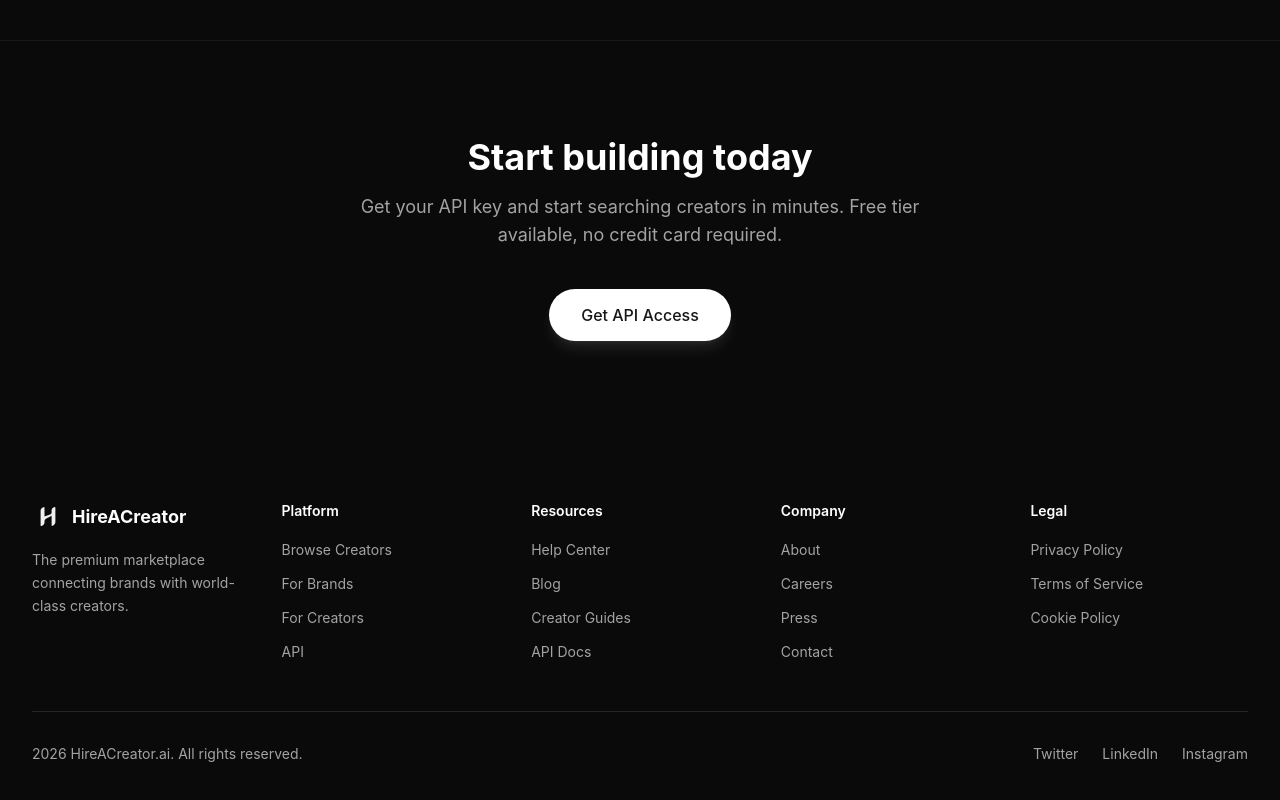
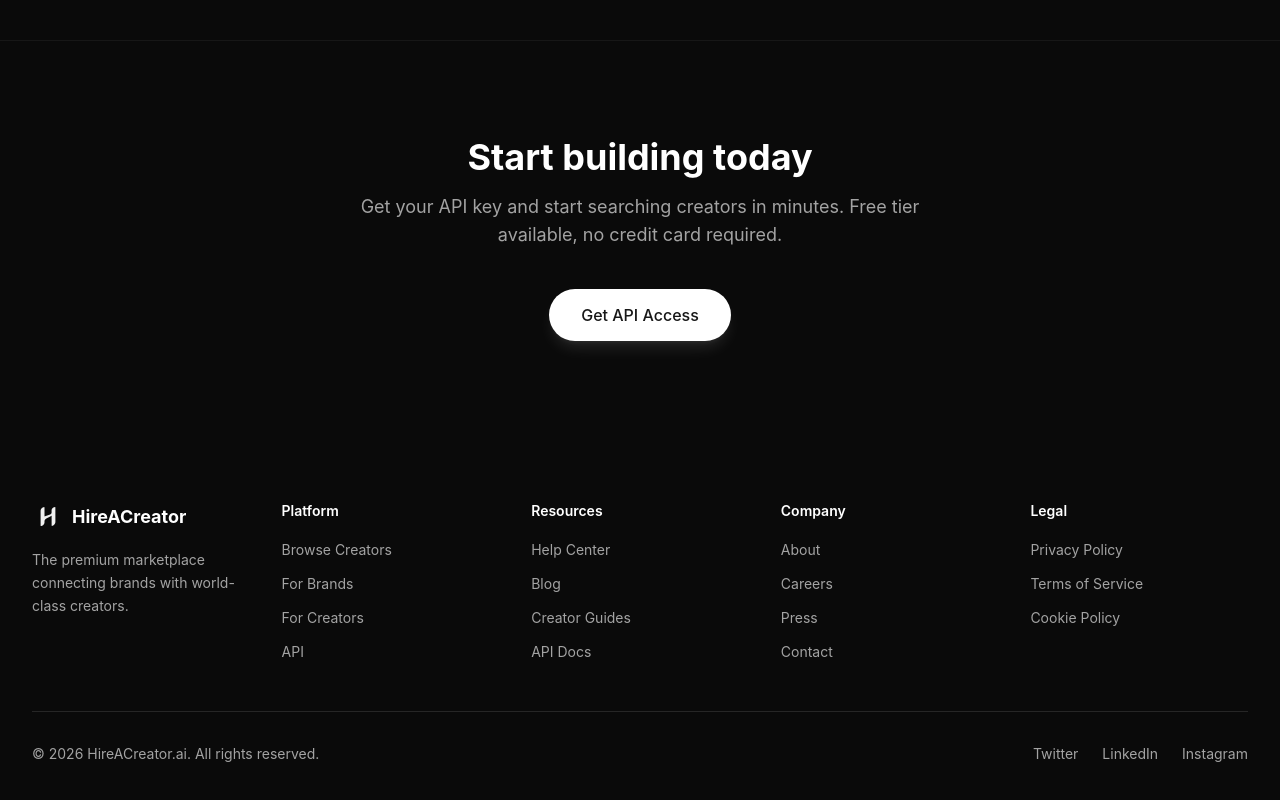
Before and after one commit to flinchify/hireacreator.ai, a Next.js app: page /api in a window 1280 px wide. Shown: the part 4535-5335 px from the top of the page. Built offline with nearby package versions, Linux system fonts and the light colour scheme.

Commit message:
Agent verification notice, copyright footer

```diff
--- a/components/auth-modal.tsx
+++ b/components/auth-modal.tsx
@@ -241,6 +241,17 @@ export function AuthModal() {
                     ))}
                   </div>
 
+                  {role === "agent" && (
+                    <div className="flex items-start gap-2 px-3 py-2.5 bg-amber-50 border border-amber-200 rounded-xl">
+                      <svg width="16" height="16" viewBox="0 0 24 24" fill="none" stroke="currentColor" strokeWidth="2" className="text-amber-500 shrink-0 mt-0.5">
+                        <path d="M12 9v2m0 4h.01M21 12a9 9 0 11-18 0 9 9 0 0118 0z" strokeLinecap="round" strokeLinejoin="round" />
+                      </svg>
+                      <p className="text-xs text-amber-700 leading-relaxed">
+                        Agent accounts require human verification and domain ownership proof before API access is granted. This prevents spam and abuse.
+                      </p>
+                    </div>
+                  )}
+
                   <form
                     onSubmit={(e) => {
                       e.preventDefault();
--- a/components/footer.tsx
+++ b/components/footer.tsx
@@ -73,7 +73,7 @@ export function Footer() {
 
         <div className="border-t border-neutral-800 mt-12 pt-8 flex flex-col sm:flex-row justify-between items-center gap-4">
           <p className="text-sm">
-            2026 HireACreator.ai. All rights reserved.
+            &copy; {new Date().getFullYear()} HireACreator.ai. All rights reserved.
           </p>
           <div className="flex items-center gap-6">
             <a href="#" className="text-sm hover:text-white transition-colors">
```
